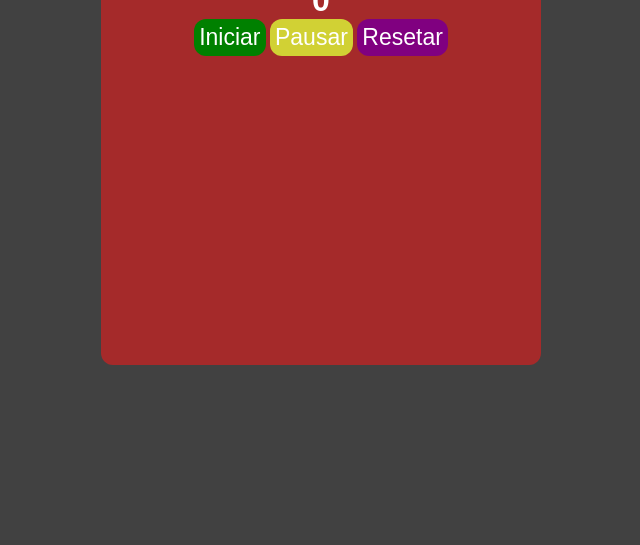
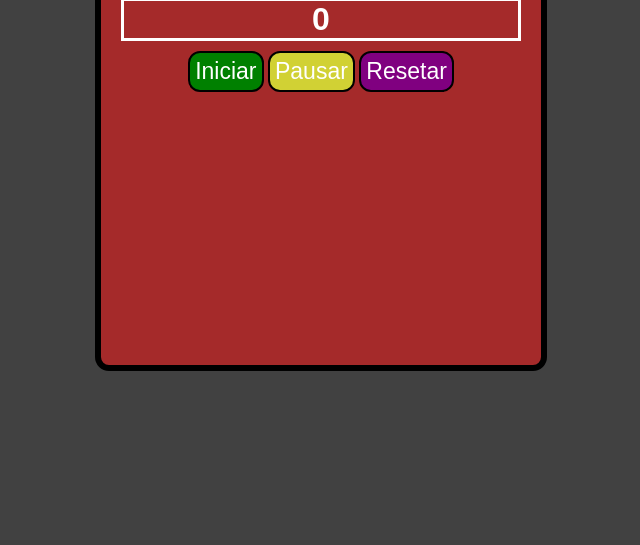
Before and after one commit to GProgrammerN/stopwatch, a plain HTML site: page index.html in a window 1280 px wide. Shown: the part 255-800 px from the top of the page, without its empty margins (319-959 px from the left). Drawn offline with Linux system fonts and the light colour scheme.

Commit message:
Adicionadas bordas.

```diff
--- a/style.css
+++ b/style.css
@@ -9,12 +9,17 @@ body {
 }
 
 button {
-    border: none;
     text-decoration: none;
-    border-radius: 12px;
     color: white;
     font-size: 23px;
     padding: 5px;
+    border: black 2px;
+    border-radius: 12px;
+    border-style: solid;
+}
+
+button:hover {
+    cursor: pointer;
 }
 
 #iniciarContagem {
@@ -35,14 +40,23 @@ button {
     display: flex;
     align-items: center;
     justify-content: center;
+
 }
+
 
 .content-box {
     background-color: brown;
     width: 400px;
     height: 400px;
-    color: white;
     text-align: center;
     padding: 20px;
-    border-radius: 12px;
+    border-radius: 14px;
+    border-style: solid;
+    border-width: 6px;
 }
+
+h1 {
+    color: white;
+    border-style: solid;
+    margin-bottom: 10px;
+}
```
